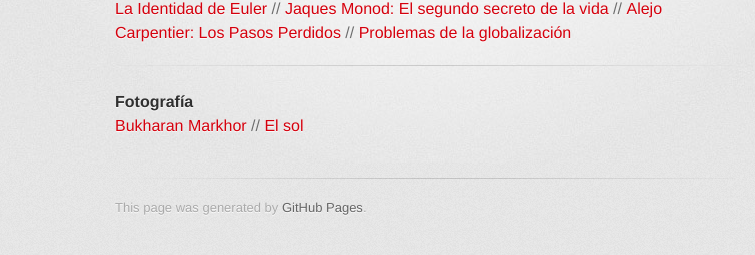
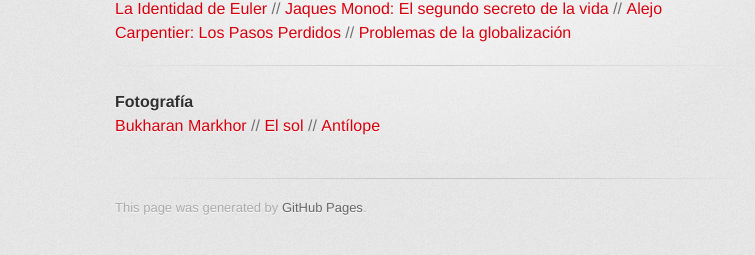
Before and after one commit to lampsacus/lampsacus.github.io, a Jekyll site: the page built from index.md, in a window 1280 px wide. Shown: the part 410-665 px from the top of the page, without its empty margins (215-970 px from the left). Built offline with Jekyll 4.4.1, drawn with Linux system fonts in a browser that asks for light colours; some web fonts are replaced.

Commit message:
antilope

```diff
--- a/index.md
+++ b/index.md
@@ -27,3 +27,5 @@ layout: default
 [Bukharan Markhor](/assets/gallery/Bukharan%20markhor.jpg)
 //
 [El sol](/assets/gallery/El%20sol.jpg)
+//
+[Antílope](/assets/gallery/Antílope.jpg)
```
Also changed, not shown: 2 other files.
